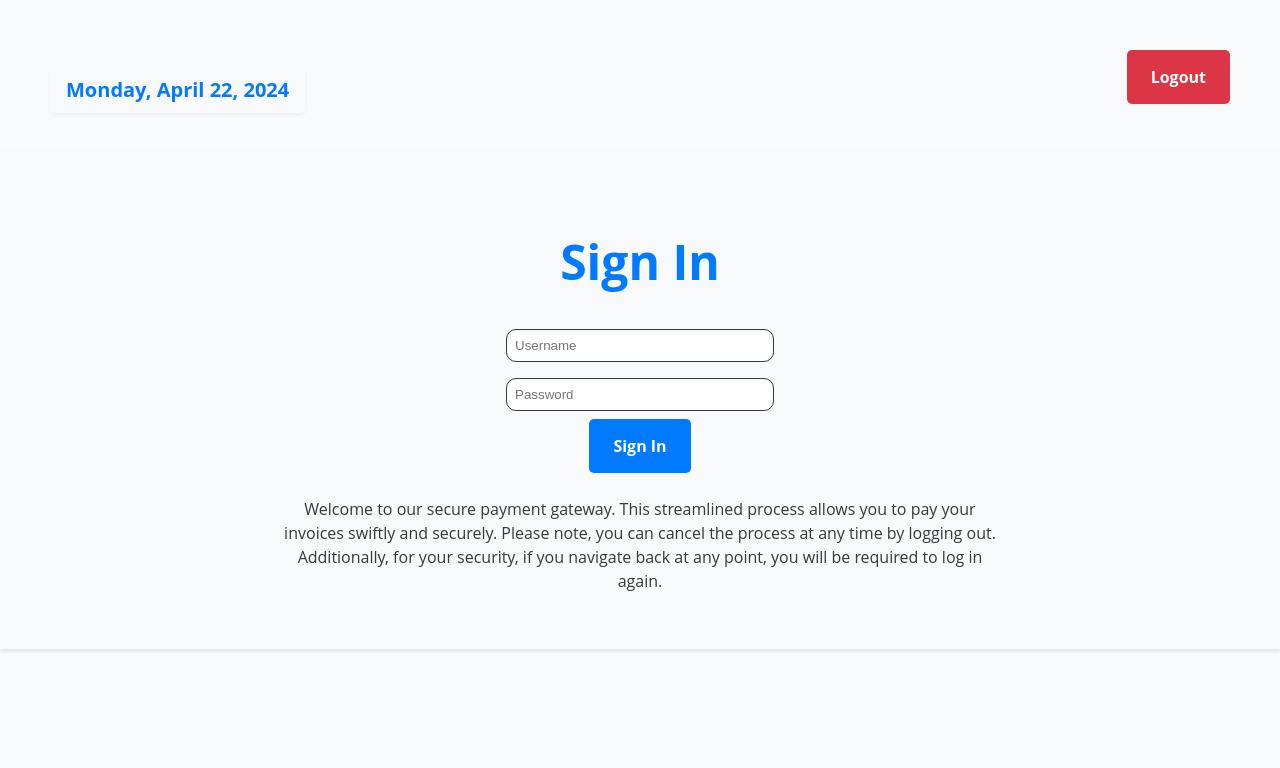
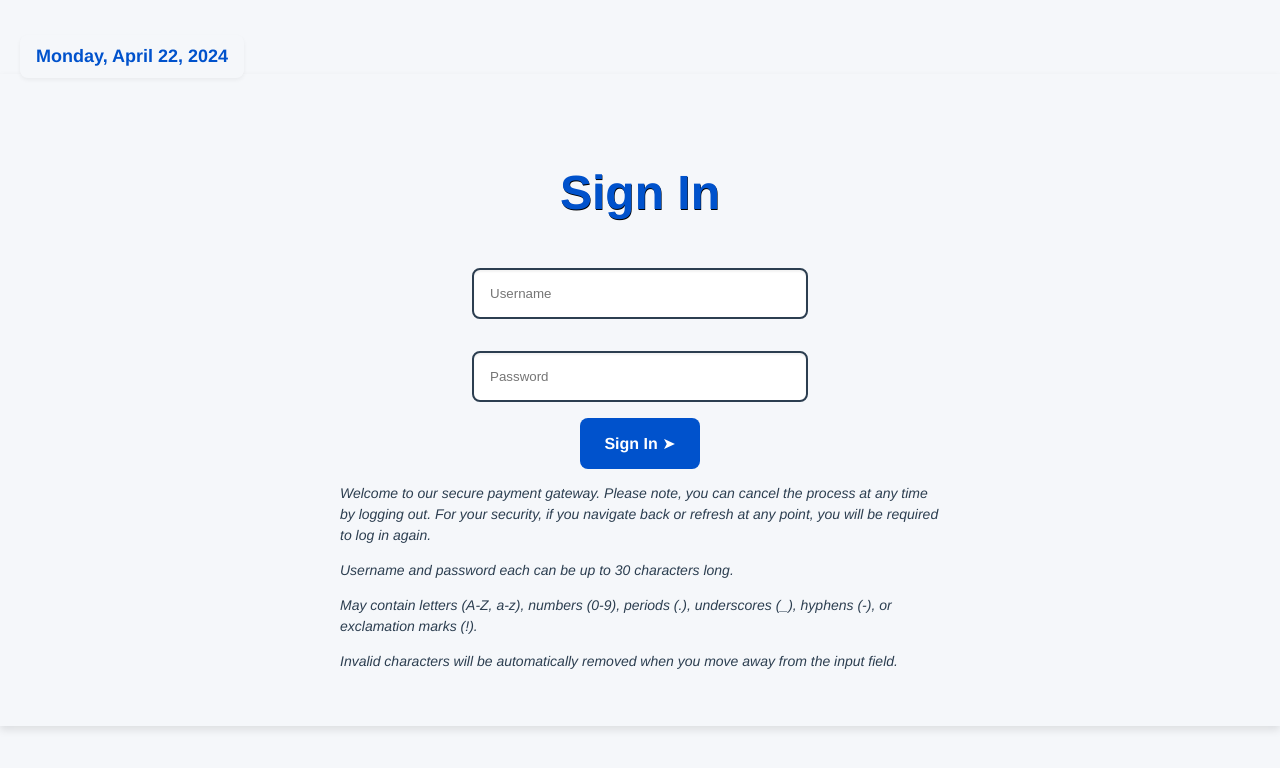
Before and after one commit to Zeus3252/billing-app, a React (Vite) app: page / in a window 1280 px wide. Shown: the top 768 px of the page. Built offline with nearby package versions, Linux system fonts and the light colour scheme.

Commit message:
enhanced security, optimizations to performance based on tests, refined css styling

```diff
--- a/src/App.css
+++ b/src/App.css
@@ -1,22 +1,23 @@
 :root {
-  --primary-color: #007bff;
-  --primary-dark: #0056b3;
-  --success-color: #28a745;
-  --success-dark: #1e7e34;
-  --error-color: #dc3545;
-  --error-dark: #c82333;
-  --neutral-light: #f8f9fa;
-  --neutral-dark: #343a40;
-  --modal-overlay: rgba(0, 0, 0, 0.5);
+  --primary-color: #0052cc;
+  --primary-dark: #003380;
+  --success-color: #00b294;
+  --success-dark: #00876c;
+  --error-color: #ff6347;
+  --error-dark: #cc4f35;
+  --neutral-light: #f5f7fa;
+  --neutral-dark: #2c3e50;
+  --modal-overlay: rgba(0, 0, 0, 0.6);
   --spacing-xs: 8px;
   --spacing-sm: 16px;
   --spacing-md: 24px;
-  --spacing-lg: 32px;
-  --font-primary: "Open Sans", Arial, sans-serif;
+  --spacing-lg: 40px;
+  --font-primary: "Helvetica Neue", Arial, sans-serif;
   --font-size-base: 16px;
-  --font-size-xl: 48px;
+  --font-size-2xl: 48px;
+  --font-size-xl: 36px;
   --font-size-lg: 24px;
-  --font-size-md: 20px;
+  --font-size-md: 18px;
   --font-size-sm: 14px;
   --font-size-xs: 12px;
 }
@@ -26,6 +27,8 @@ body {
   font-family: var(--font-primary);
   font-size: var(--font-size-base);
   color: var(--neutral-dark);
+  margin: 0;
+  padding: 0;
 }
 
 #root {
@@ -33,12 +36,13 @@ body {
   margin: 0 auto;
   padding: var(--spacing-lg);
   text-align: center;
-  box-shadow: 0 2px 4px rgba(0, 0, 0, 0.1);
+  box-shadow: 0 4px 8px rgba(0, 0, 0, 0.1);
 }
 
 .largeText {
   color: var(--primary-color);
-  font-size: var(--font-size-xl);
+  font-size: var(--font-size-2xl);
+  text-shadow: 0.5px 0.5px 0.5px #000000;
 }
 
 .lastText {
@@ -53,18 +57,32 @@ body {
 }
 
 .smallText {
+  text-align: left;
   color: var(--neutral-dark);
   font-style: italic;
   font-size: var(--font-size-sm);
+  width: 50%;
+  margin: auto;
+}
+
+.smallerText {
+  color: var(--neutral-dark);
+  font-style: italic;
+  font-size: var(--font-size-sm);
+  margin: auto;
 }
 
 .field {
-  padding: var(--spacing-xs);
-  margin: var(--spacing-xs) 0;
-  border: 1px solid var(--neutral-dark);
-  border-radius: 10px;
-  width: 250px;
-  box-shadow: inset 0 2px 4px rgba(0, 0, 0, 0.05);
+  padding: var(--spacing-sm);
+  margin: var(--spacing-sm) 0;
+  border: 2px solid var(--neutral-dark);
+  border-radius: 8px;
+  width: 300px;
+  box-shadow: inset 0 2px 2px rgba(0, 0, 0, 0.05);
+}
+
+.checkout {
+  margin: auto;
 }
 
 .nextButton,
@@ -73,7 +91,7 @@ body {
 .logoutButton {
   padding: var(--spacing-sm) var(--spacing-md);
   border: none;
-  border-radius: 5px;
+  border-radius: 8px;
   color: white;
   font-weight: bold;
   cursor: pointer;
@@ -104,15 +122,10 @@ body {
   background-color: var(--success-dark);
 }
 
-.help {
-  color: var(--neutral-dark);
-  margin: var(--spacing-md) 20%;
-}
-
 .logoutButton {
   position: fixed;
-  top: 50px;
-  right: 50px;
+  top: 20px;
+  right: 20px;
   background-color: var(--error-color);
 }
 
@@ -123,18 +136,19 @@ body {
 .balanceText {
   font-size: var(--font-size-lg);
   color: #333;
+  font-weight: bold;
 }
 
 .transactionCompleteMessage {
   background-color: #f8d7da;
-  color: #721c24;
+  color: #333;
   padding: var(--spacing-sm);
-  border-radius: 5px;
+  border-radius: 8px;
   margin-top: var(--spacing-md);
 }
 
 .errorText {
-  color: var(--error-color);
+  color: #dc143c;
   font-size: var(--font-size-sm);
 }
 
@@ -154,34 +168,24 @@ body {
 .modalBody {
   position: relative;
   width: 90%;
-  max-width: 600px;
+  max-width: 500px;
   padding: var(--spacing-lg);
   background-color: white;
-  border-radius: 10px;
-  box-shadow: 0 4px 6px rgba(0, 0, 0, 0.1);
+  border-radius: 8px;
+  box-shadow: 0 6px 10px rgba(0, 0, 0, 0.2);
   z-index: 1001;
-  transform: translateY(-50%);
-}
-
-.balanceText {
-  font-size: 1.5rem;
-  font-weight: bold;
-  color: #2c3e50;
-  padding: 10px 20px;
-  background-color: #ecf0f1;
-  border-radius: 8px;
 }
 
 .date {
   position: fixed;
-  top: 50px;
-  left: 50px;
+  top: 20px;
+  left: 20px;
   color: var(--primary-color);
   background-color: var(--neutral-light);
   font-family: var(--font-primary);
   font-size: var(--font-size-md);
   padding: var(--spacing-xs) var(--spacing-sm);
-  border-radius: 5px;
+  border-radius: 8px;
   box-shadow: 0 2px 4px rgba(0, 0, 0, 0.05);
 }
 
--- a/src/App.jsx
+++ b/src/App.jsx
@@ -5,7 +5,7 @@ import AccountNumber from "./components/AccountNumber";
 import PaymentSubmit from "./components/PaymentSubmit";
 import ErrorHandler from "./handlers/ErrorHandler";
 import PaymentComplete from "./components/PaymentComplete";
-import NavBar from "./components/NavBar";
+import Date from "./components/Date";
 import NavigationHandler from "./handlers/NavigationHandler";
 import AppContext from "./context/AppContext";
 import "./App.css";
@@ -14,7 +14,7 @@ function App() {
   const { status } = useContext(AppContext);
   return (
     <div>
-      <NavBar />
+      <Date />
       <Routes>
         <Route path="/" element={<Login />} />
         {status.isAuthenticated && (
--- a/src/components/Confirmation.jsx
+++ b/src/components/Confirmation.jsx
@@ -34,9 +34,10 @@ function Confirmation() {
       <div className="modalBody">
         <div>
           <h3 className="mediumText">Are you sure?</h3>
-          <p className="smallText">
+          <p className="smallerText">
             Once this transfer is made, it cannot be cancelled.
           </p>
+          <br />
         </div>
         <div>
           <button
--- /dev/null
+++ b/src/components/Date.jsx
@@ -0,0 +1,17 @@
+import { useContext } from "react";
+import AppContext from "../context/AppContext";
+
+function NavBar() {
+  const { format } = useContext(AppContext);
+  const GENERATED_REFERENCE = format(new Date(), "EEEE, MMMM dd, yyyy");
+
+  return (
+    <div className="navBar">
+      <div>
+        <h2 className="date">{GENERATED_REFERENCE}</h2>
+      </div>
+    </div>
+  );
+}
+
+export default NavBar;
--- a/src/components/Login.jsx
+++ b/src/components/Login.jsx
@@ -1,11 +1,14 @@
-import { useContext } from "react";
+import { useContext, useEffect } from "react";
 import { authenticateUser } from "../handlers/LoginHandler";
 import AppContext from "../context/AppContext";
 
 function Login() {
-  sessionStorage.removeItem("token");
-  const { user, setUser, setStatus, navigate, setError } =
+  const { user, setUser, setStatus, navigate, setError, resetAllInfo } =
     useContext(AppContext);
+
+  useEffect(() => {
+    resetAllInfo();
+  }, []);
 
   function isValidInput() {
     setError("");
@@ -22,6 +25,23 @@ function Login() {
     return true;
   }
 
+  function submitForm() {
+    user.username &&
+      user.password &&
+      isValidInput() &&
+      authenticateUser(user, setUser, setStatus, navigate, setError);
+  }
+
+  function handleEnterPress(e) {
+    if (e.key === "Enter") {
+      submitForm();
+    }
+  }
+
+  function handleOnBlur(e) {
+    e.target.value = e.target.value.replace(/['";<>\\]/g, "");
+  }
+
   return (
     <div>
       <div>
@@ -29,15 +49,20 @@ function Login() {
       </div>
       <div>
         <form
+          noValidate
           onSubmit={(e) => {
             e.preventDefault();
           }}
+          onBlur={(e) => handleOnBlur(e)}
         >
           <input
+            required
             className="field"
             type="text"
             placeholder="Username"
+            pattern="[A-Za-z0-9._\-!]*"
             maxLength={30}
+            onKeyDown={(e) => handleEnterPress(e)}
             onChange={(e) =>
               setUser((prevState) => ({
                 ...prevState,
@@ -47,10 +72,13 @@ function Login() {
           />
           <br />
           <input
+            required
             className="field"
             type="password"
             placeholder="Password"
+            pattern="[A-Za-z0-9._\-!]*"
             maxLength={30}
+            onKeyDown={(e) => handleEnterPress(e)}
             onChange={(e) =>
               setUser((prevState) => ({
                 ...prevState,
@@ -65,20 +93,26 @@ function Login() {
           className="nextButton"
           type="submit"
           onClick={() => {
-            user.username && user.password && isValidInput();
-            authenticateUser(user, setUser, setStatus, navigate, setError);
+            submitForm();
           }}
         >
-          Sign In
+          Sign In &#10148;
         </button>
       </div>
-      <div>
-        <p className="help">
-          Welcome to our secure payment gateway. This streamlined process allows
-          you to pay your invoices swiftly and securely. Please note, you can
-          cancel the process at any time by logging out. Additionally, for your
-          security, if you navigate back at any point, you will be required to
-          log in again.
+      <div className="smallText">
+        <p>
+          Welcome to our secure payment gateway. Please note, you can cancel the
+          process at any time by logging out. For your security, if you navigate
+          back or refresh at any point, you will be required to log in again.
+        </p>
+        <p>Username and password each can be up to 30 characters long.</p>
+        <p>
+          May contain letters (A-Z, a-z), numbers (0-9), periods (.),
+          underscores (_), hyphens (-), or exclamation marks (!).
+        </p>
+        <p>
+          Invalid characters will be automatically removed when you move away
+          from the input field.
         </p>
       </div>
     </div>
--- /dev/null
+++ b/src/components/Logout.jsx
@@ -0,0 +1,22 @@
+import { useContext } from "react";
+import AppContext from "../context/AppContext";
+
+function Logout() {
+  const { navigate, resetAllInfo } = useContext(AppContext);
+
+  return (
+    <div className="navBar">
+      <button
+        className="logoutButton"
+        onClick={() => {
+          resetAllInfo();
+          navigate("/");
+        }}
+      >
+        Logout
+      </button>
+    </div>
+  );
+}
+
+export default Logout;
--- a/src/components/NavBar.jsx
+++ /dev/null
@@ -1,29 +0,0 @@
-import { useContext } from "react";
-import AppContext from "../context/AppContext";
-
-function NavBar() {
-  const { format, setStatus, navigate } = useContext(AppContext);
-  const GENERATED_REFERENCE = format(new Date(), "EEEE, MMMM dd, yyyy");
-
-  return (
-    <div className="navBar">
-      <div>
-        <h2 className="date">{GENERATED_REFERENCE}</h2>
-        <button
-          className="logoutButton"
-          onClick={() => {
-            setStatus((prevState) => ({
-              ...prevState,
-              isAuthenticated: false,
-            }));
-            navigate("/");
-          }}
-        >
-          Logout
-        </button>
-      </div>
-    </div>
-  );
-}
-
-export default NavBar;
--- a/src/components/PaymentComplete.jsx
+++ b/src/components/PaymentComplete.jsx
@@ -1,5 +1,6 @@
 import { useEffect, useContext } from "react";
 import AppContext from "../context/AppContext";
+import Logout from "./Logout";
 
 function PaymentComplete() {
   const { setUser, setStatus, payInfo, setPayInfo, format, formatter } =
@@ -59,6 +60,7 @@ function PaymentComplete() {
           recommended to close this tab.
         </p>
       </div>
+      <Logout />
     </div>
   );
 }
--- a/src/context/AppContext.jsx
+++ b/src/context/AppContext.jsx
@@ -41,36 +41,9 @@ export const AppProvider = ({ children }) => {
     }));
   }, []);
 
-  useEffect(() => {
-    if (location.pathname === "/") {
-      setUser((prevState) => ({
-        ...prevState,
-        username: null,
-        password: null,
-        accountNumber: null,
-        accountID: null,
-      }));
+  function resetAllInfo() {
+    sessionStorage.removeItem("token");
 
-      setStatus((prevState) => ({
-        ...prevState,
-        isAuthenticated: false,
-        transactionComplete: false,
-        accountNumberEntered: false,
-      }));
-
-      setPayInfo((prevState) => ({
-        ...prevState,
-        balance: null,
-        paymentAmount: null,
-        newBalance: null,
-      }));
-
-      setModal(null);
-      setError(null);
-    }
-  }, [location]);
-
-  function resetAllInfo() {
     setUser((prevState) => ({
       ...prevState,
       username: null,
--- a/src/handlers/NavigationHandler.jsx
+++ b/src/handlers/NavigationHandler.jsx
@@ -5,9 +5,8 @@ function NavigationHandler() {
   const { setError, navigate, resetAllInfo } = useContext(AppContext);
 
   useEffect(() => {
-    sessionStorage.removeItem("token");
     resetAllInfo();
-    setError("Authentication expired. Redirecting to sign in...");
+    setError("Authentication invalid. Redirecting to sign in...");
 
     setTimeout(() => {
       navigate("/");
```
Also changed, not shown: src/components/AccountNumber.jsx (+27 -11 lines), src/components/PaymentSubmit.jsx (+21 -12 lines).
